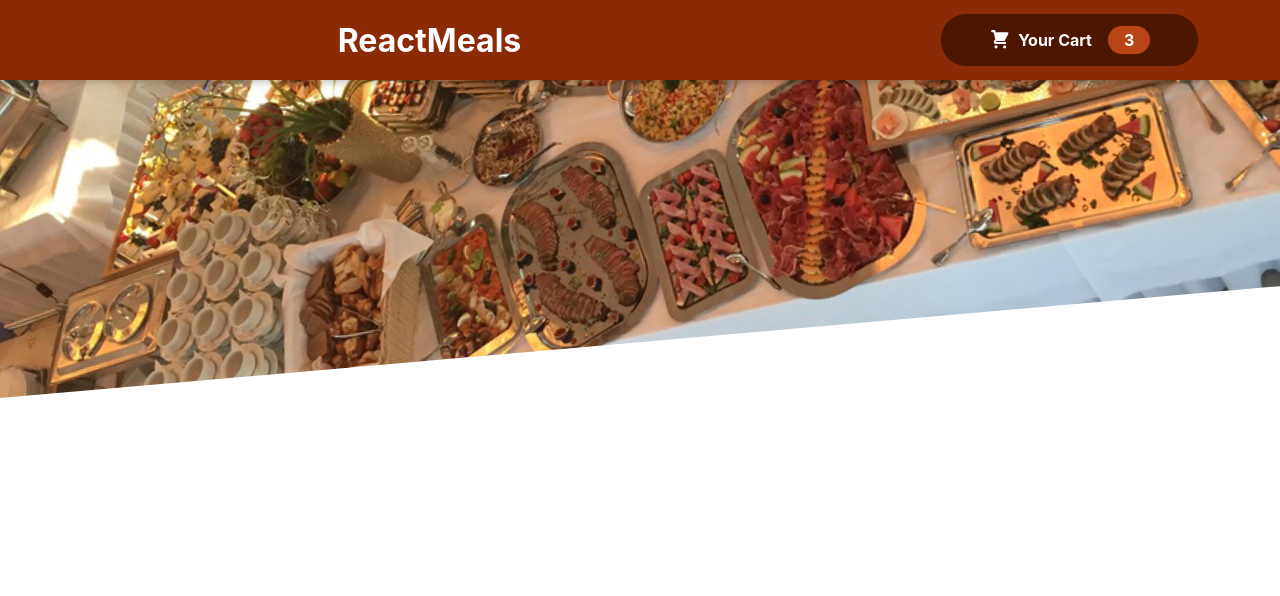
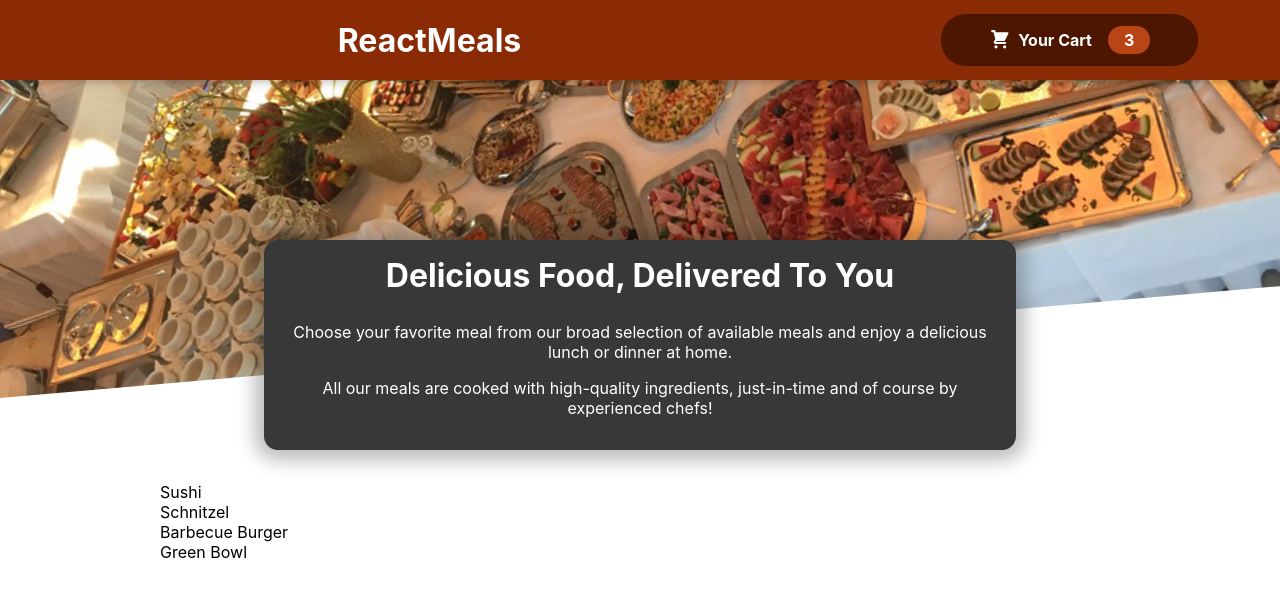
Before and after one commit to brianmuturi2/food-app, a React (Create React App) app: page / in a window 1280 px wide. Shown: the top 596 px of the page. Built offline with nearby package versions, Linux system fonts and the light colour scheme.

Commit message:
feat(meals): created meals components

```diff
--- a/src/App.js
+++ b/src/App.js
@@ -1,10 +1,14 @@
 import {Fragment} from 'react';
 import Header from './components/Layout/Header/Header';
+import Meals from './components/Meals/Meals';
 
 function App() {
     return (
         <Fragment>
             <Header/>
+            <main>
+                <Meals/>
+            </main>
         </Fragment>
     );
 }
--- /dev/null
+++ b/src/components/Meals/AvailableMeals/AvailableMeals.js
@@ -0,0 +1,17 @@
+import {DUMMY_MEALS} from '../dev-data/dummy-meals';
+import classes from './AvailableMeals.module.css';
+
+const AvailableMeals = () => {
+
+    const mealsList = DUMMY_MEALS.map(meal => <li key={meal.id}>{meal.name}</li>);
+
+    return (
+        <section className={classes.meals}>
+            <ul>
+                {mealsList}
+            </ul>
+        </section>
+    )
+};
+
+export default AvailableMeals;
--- /dev/null
+++ b/src/components/Meals/AvailableMeals/AvailableMeals.module.css
@@ -0,0 +1,24 @@
+.meals {
+    max-width: 60rem;
+    width: 90%;
+    margin: 2rem auto;
+    animation: meals-appear 1s ease-out forwards;
+}
+
+.meals ul {
+    list-style: none;
+    margin: 0;
+    padding: 0;
+}
+
+@keyframes meals-appear {
+    from {
+        opacity: 0;
+        transform: translateY(3rem);
+    }
+
+    to {
+        opacity: 1;
+        transform: translateY(0);
+    }
+}
--- /dev/null
+++ b/src/components/Meals/Meals.js
@@ -0,0 +1,14 @@
+import { Fragment } from 'react';
+import MealsSummary from './MealsSummary/MealsSummary';
+import AvailableMeals from './AvailableMeals/AvailableMeals';
+
+const Meals = () => {
+    return (
+        <Fragment>
+            <MealsSummary/>
+            <AvailableMeals/>
+        </Fragment>
+    )
+}
+
+export default Meals
--- /dev/null
+++ b/src/components/Meals/MealsSummary/MealsSummary.js
@@ -0,0 +1,19 @@
+import classes from './MealsSummary.module.css'
+
+const MealsSummary = () => {
+    return (
+        <section className={classes.summary}>
+            <h2>Delicious Food, Delivered To You</h2>
+            <p>
+                Choose your favorite meal from our broad selection of available meals
+                and enjoy a delicious lunch or dinner at home.
+            </p>
+            <p>
+                All our meals are cooked with high-quality ingredients, just-in-time and
+                of course by experienced chefs!
+            </p>
+        </section>
+    )
+};
+
+export default MealsSummary;
--- /dev/null
+++ b/src/components/Meals/MealsSummary/MealsSummary.module.css
@@ -0,0 +1,18 @@
+.summary {
+    text-align: center;
+    max-width: 45rem;
+    width: 90%;
+    margin: auto;
+    margin-top: -10rem;
+    position: relative;
+    background-color: #383838;
+    color: white;
+    border-radius: 14px;
+    padding: 1rem;
+    box-shadow: 0 1px 18px 10px rgba(0, 0, 0, 0.25);
+}
+
+.summary h2 {
+    font-size: 2rem;
+    margin-top: 0;
+}
--- /dev/null
+++ b/src/components/Meals/dev-data/dummy-meals.js
@@ -0,0 +1,26 @@
+export const DUMMY_MEALS = [
+    {
+        id: 'm1',
+        name: 'Sushi',
+        description: 'Finest fish and veggies',
+        price: 22.99,
+    },
+    {
+        id: 'm2',
+        name: 'Schnitzel',
+        description: 'A german specialty!',
+        price: 16.5,
+    },
+    {
+        id: 'm3',
+        name: 'Barbecue Burger',
+        description: 'American, raw, meaty',
+        price: 12.99,
+    },
+    {
+        id: 'm4',
+        name: 'Green Bowl',
+        description: 'Healthy...and green...',
+        price: 18.99,
+    },
+];
```
